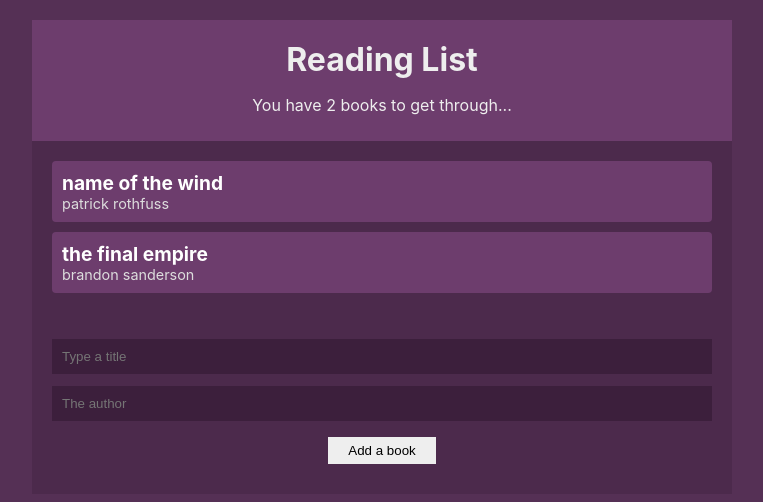
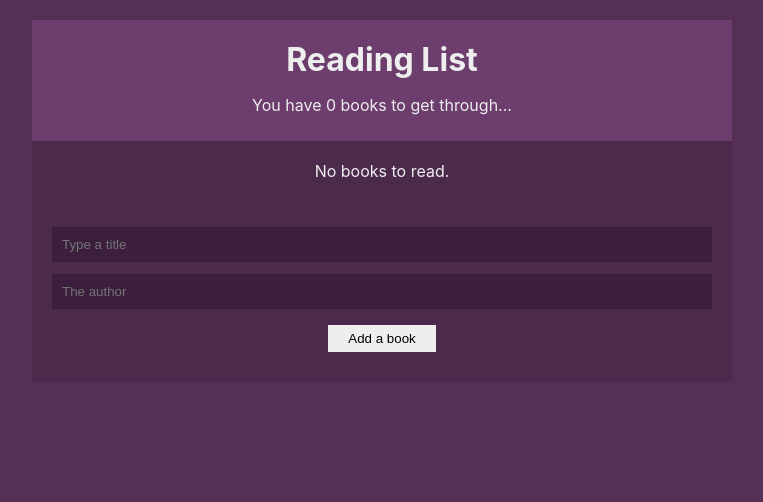
Before and after one commit to MohammedBasha/ReadingList, a React (Create React App) app: page / in a window 1280 px wide. Shown: the top 502 px of the page, without its empty margins (258-1021 px from the left). Built offline with nearby package versions, Linux system fonts and the light colour scheme.

Commit message:
Using the useReducer Hook

```diff
--- a/src/components/BookDetails.js
+++ b/src/components/BookDetails.js
@@ -2,9 +2,9 @@
 import {BookContext} from '../contexts/BookContext'
 
 const BookDetails = ({book}) => {
-    const {removeBook} = useContext(BookContext)
+    const {dispatch} = useContext(BookContext)
     return (
-        <li onClick={_ => removeBook(book.id)}>
+        <li onClick={_ => dispatch({type: 'REMOVE_BOOK', id: book.id})}>
             <div className="title">{book.title}</div>
             <div className="author">{book.author}</div>
         </li>
--- a/src/components/BookForm.js
+++ b/src/components/BookForm.js
@@ -2,12 +2,14 @@
 import {BookContext} from '../contexts/BookContext'
 
 const NewBookForm = _ => {
-    const {addBook} = useContext(BookContext),
+    const {dispatch} = useContext(BookContext),
           [title, setTitle] = useState(''),
           [author, setAuthor] = useState(''),
           handleSubmit = e => {
               e.preventDefault()
-              addBook(title, author)
+              dispatch({type: 'ADD_BOOK',
+                book: {title, author}
+               })
               setTitle('')
               setAuthor('')
           }
--- a/src/contexts/BookContext.js
+++ b/src/contexts/BookContext.js
@@ -1,25 +1,13 @@
-import React, {createContext, useState} from 'react'
-import uuid from 'uuid/v1'
+import React, {createContext, useReducer} from 'react'
+import {bookReducer} from '../reducers/bookReducer'
 
 export const BookContext = createContext()
 
 const BookContextProvider = props => {
-    const [books, setBooks] = useState([
-        {title: 'name of the wind', author: 'patrick rothfuss', id: 1},
-        {title: 'the final empire', author: 'brandon sanderson', id: 2}
-    ]),
-    addBook = (title, author) => {
-        setBooks([
-            ...books,
-            {title, author, id: uuid()}
-        ])
-    },
-    removeBook = id => {
-        setBooks(books.filter(book => book.id !== id))
-    }
+    const [books, dispatch] = useReducer(bookReducer, [])
 
     return (
-        <BookContext.Provider value={{books, addBook, removeBook}}>
+        <BookContext.Provider value={{books, dispatch}}>
             {props.children}
         </BookContext.Provider>
     )
--- /dev/null
+++ b/src/reducers/bookReducer.js
@@ -0,0 +1,16 @@
+import uuid from 'uuid/v1'
+
+export const bookReducer = (state, action) => {
+    switch(action.type) {
+        case 'ADD_BOOK':
+            return [...state, {
+                title: action.book.title,
+                author: action.book.author,
+                id: uuid()
+            }]
+        case 'REMOVE_BOOK' :
+            return state.filter(book => book.id !== action.id)
+        default:
+            return state
+    }
+}
```
